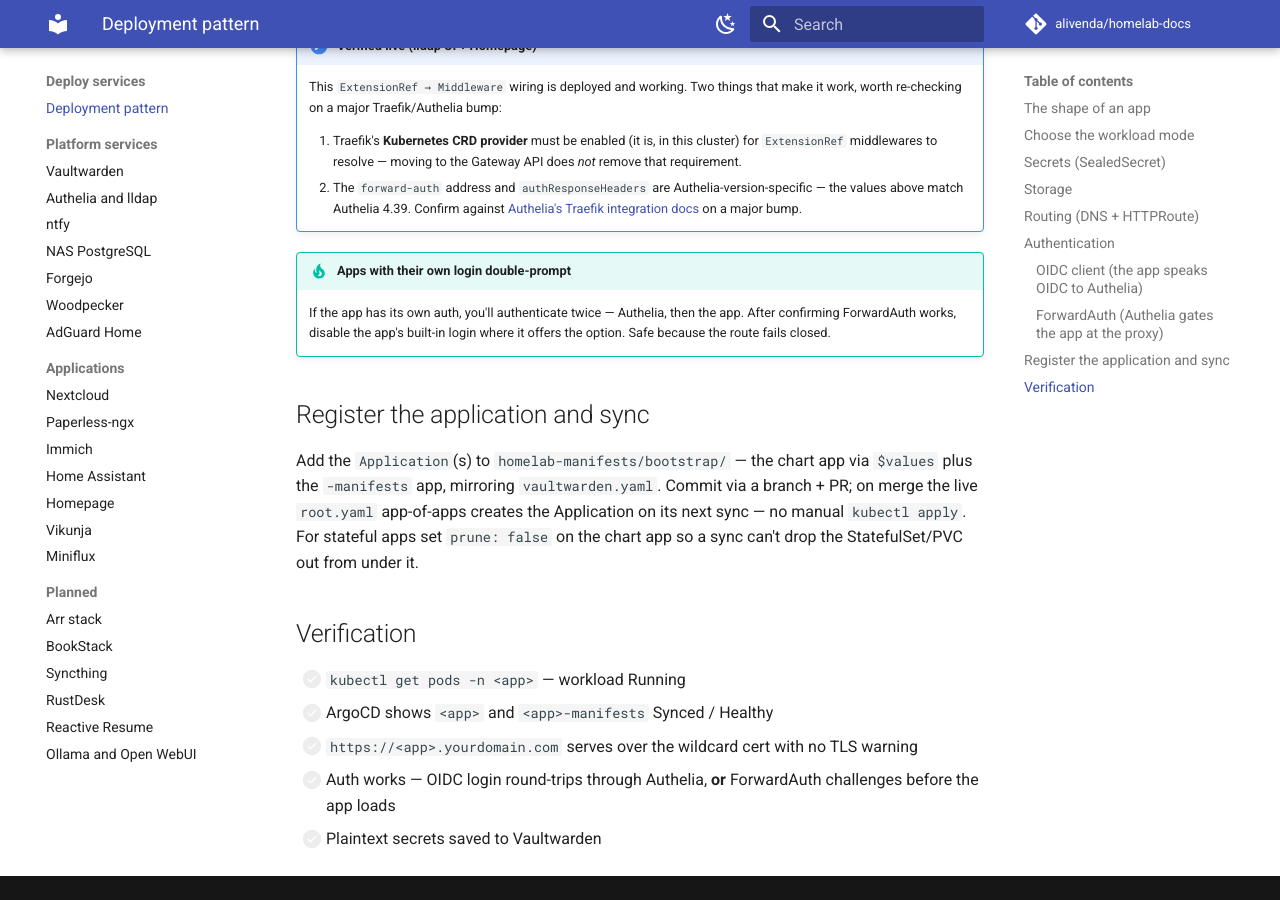
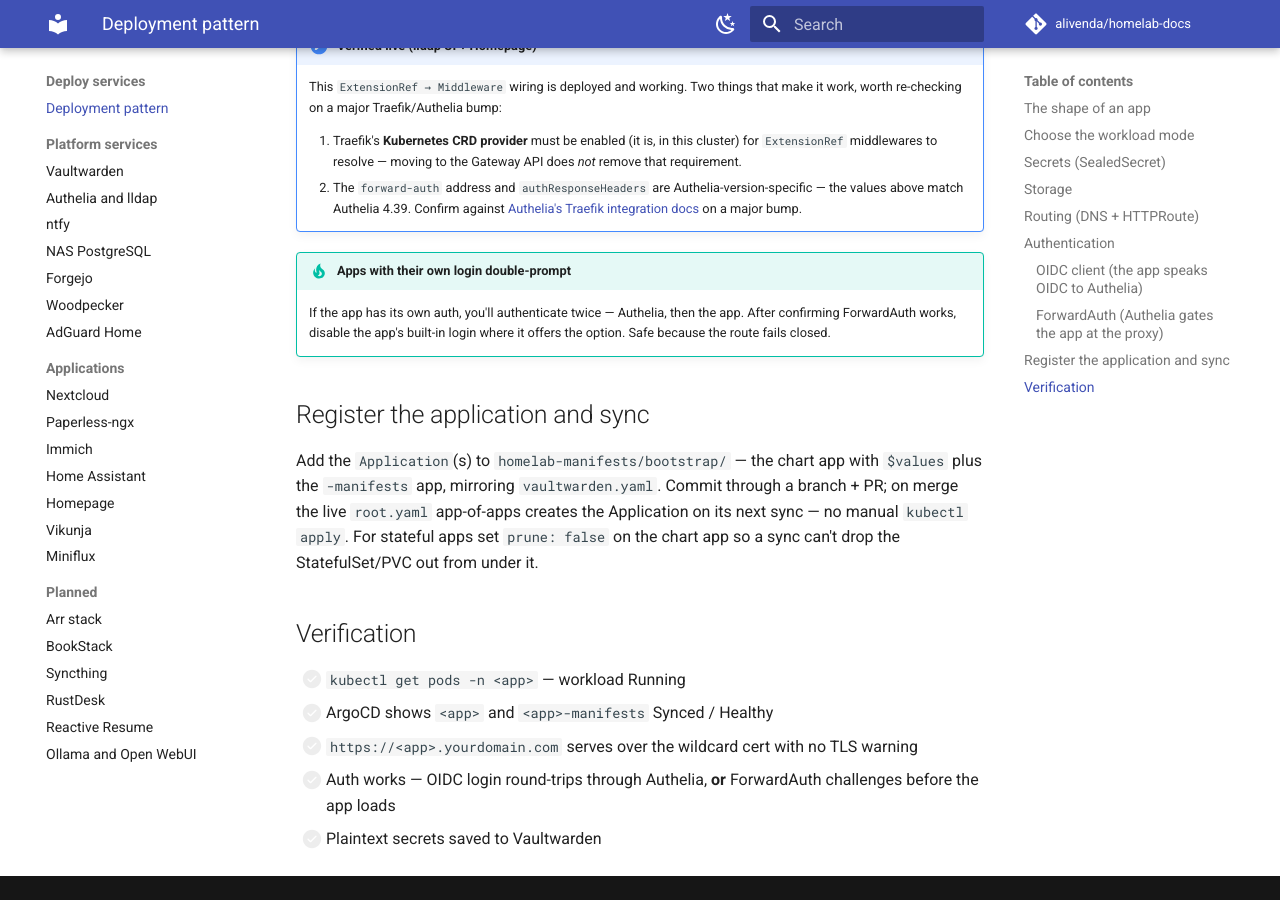
Before and after one commit to alivenda/homelab-docs, an MkDocs documentation site: the page built from docs/deploy/index.md, in a window 1280 px wide and 900 px high, scrolled down 4904 px. Built offline with MkDocs 1.6.1 and Material for MkDocs 9.7.7, drawn with Linux system fonts in a browser that asks for light colours; comment, search, counter and statistics services are not loaded.

Commit message:
docs: fix 3 missed via replacements in index and adguard-home

```diff
--- a/docs/deploy/index.md
+++ b/docs/deploy/index.md
@@ -163,7 +163,7 @@ The Middleware lives in the **app's own namespace** — an `ExtensionRef` filter
 
 ## Register the application and sync { #step-6-register-the-application-and-sync }
 
-Add the `Application`(s) to `homelab-manifests/bootstrap/` — the chart app via `$values` plus the `-manifests` app, mirroring `vaultwarden.yaml`. Commit via a branch + PR; on merge the live `root.yaml` app-of-apps creates the Application on its next sync — no manual `kubectl apply`. For stateful apps set `prune: false` on the chart app so a sync can't drop the StatefulSet/PVC out from under it.
+Add the `Application`(s) to `homelab-manifests/bootstrap/` — the chart app with `$values` plus the `-manifests` app, mirroring `vaultwarden.yaml`. Commit through a branch + PR; on merge the live `root.yaml` app-of-apps creates the Application on its next sync — no manual `kubectl apply`. For stateful apps set `prune: false` on the chart app so a sync can't drop the StatefulSet/PVC out from under it.
 
 ## Verification
 
```
Also changed, not shown: docs/deploy/adguard-home.md (+1 -1 lines).
